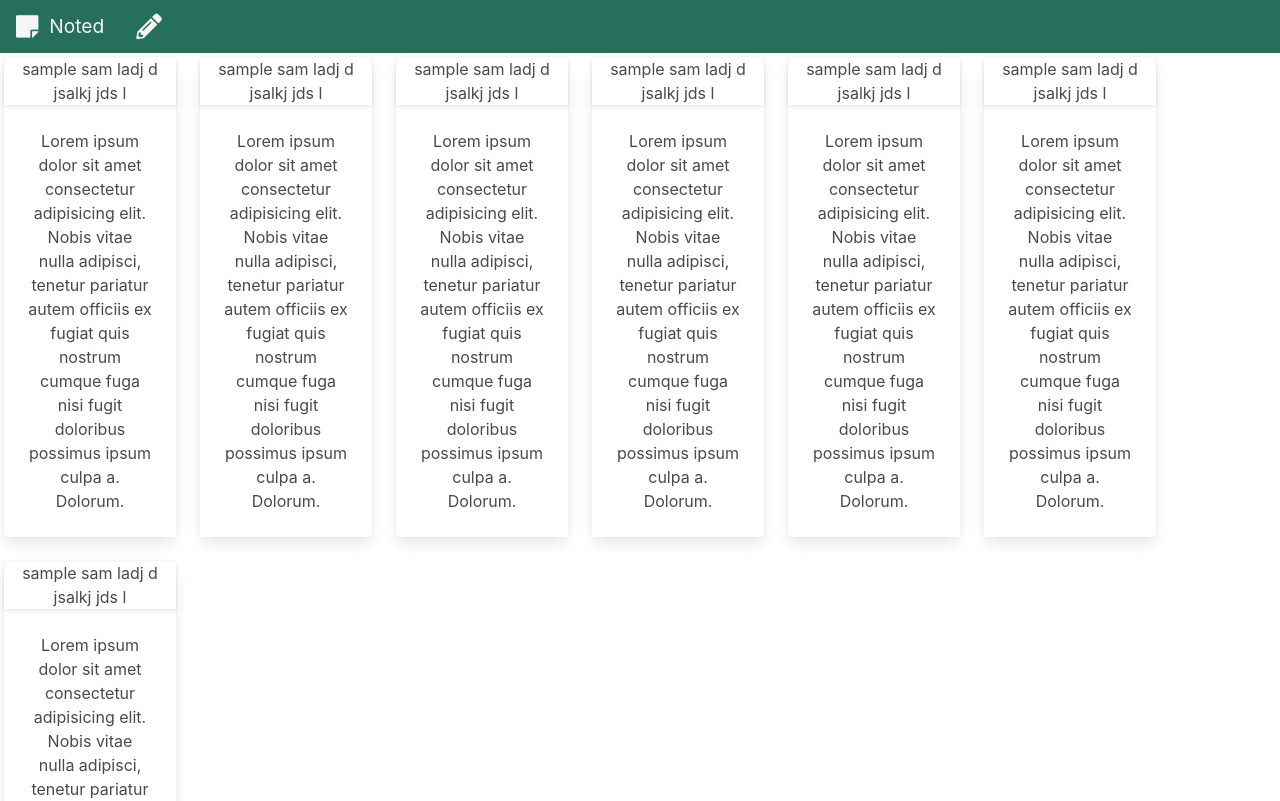
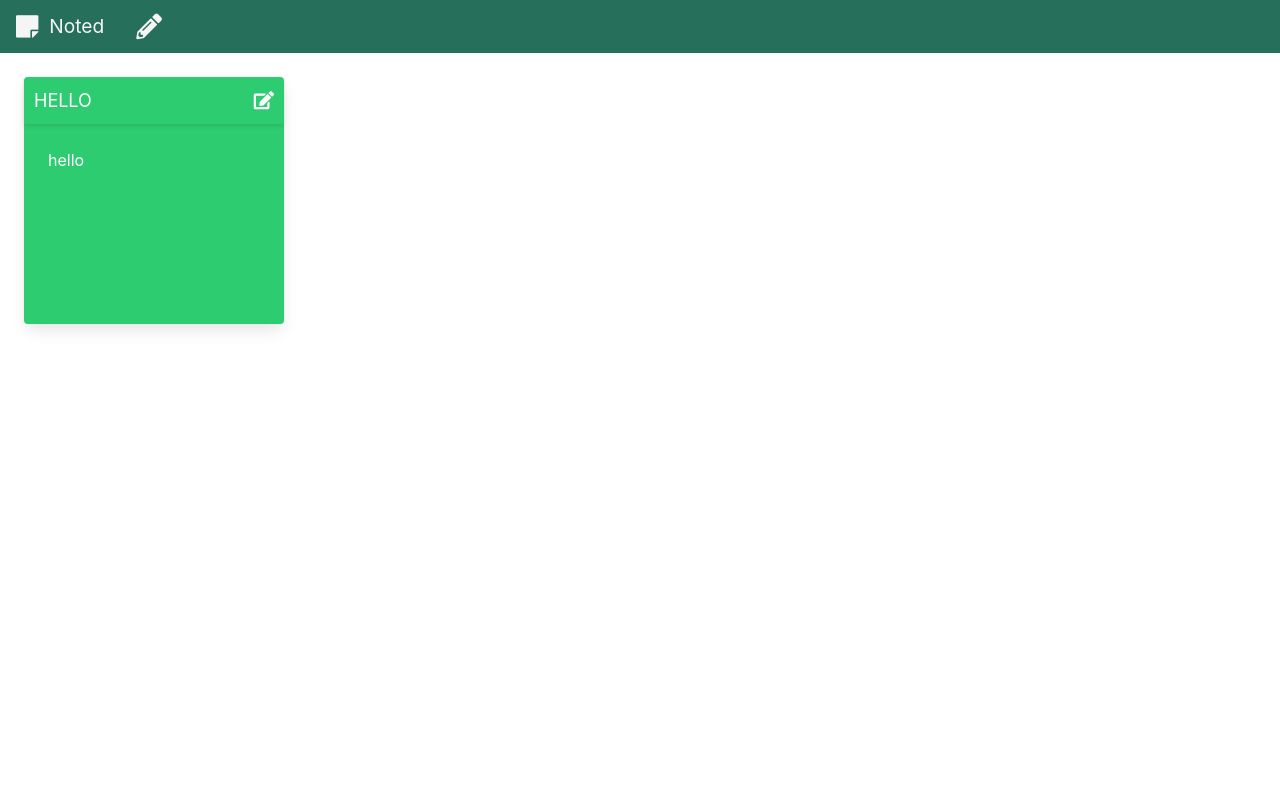
Before and after one commit to ambat25/noted, a React (Create React App) app: page / in a window 1280 px wide. Shown: the top 801 px of the page. Built offline with nearby package versions, Linux system fonts and the light colour scheme.

Commit message:
added add/edit note view

```diff
--- a/package.json
+++ b/package.json
@@ -10,6 +10,7 @@
     "react-redux": "^5.0.7",
     "react-scripts": "2.0.5",
     "redux": "^4.0.1",
+    "redux-devtools-extension": "^2.13.5",
     "redux-thunk": "^2.3.0"
   },
   "scripts": {
--- a/src/App.css
+++ b/src/App.css
@@ -87,38 +87,86 @@
 .custom-radios input[type="radio"]#color-1 + label span {
   background-color: #2ecc71;
 }
+.single-note-color-1{
+  background-color: #2ecc71 !important;
+  color: #fff !important;
+}
 .custom-radios input[type="radio"]#color-2 + label span {
   background-color: #3498db;
+}
+.single-note-color-2{
+  background-color: #3498db !important;
+  color: #fff !important;
 }
 .custom-radios input[type="radio"]#color-3 + label span {
   background-color: #f1c40f;
 }
+.single-note-color-3{
+  background-color: #f1c40f !important;
+  color: #fff !important;
+}
 .custom-radios input[type="radio"]#color-4 + label span {
   background-color: #e74c3c;
+}
+.single-note-color-4{
+  background-color: #e74c3c !important;
+  color: #fff !important;
 }
 .custom-radios input[type="radio"]#color-5 + label span {
   background-color: #3ce7d0;
 }
+.single-note-color-5{
+  background-color: #3ce7d0 !important;
+  color: #fff !important;
+}
 .custom-radios input[type="radio"]#color-6 + label span {
   background-color: #e13ce7;
+}
+.single-note-color-6{
+  background-color: #e13ce7 !important;
+  color: #fff !important;
 }
 .custom-radios input[type="radio"]#color-7 + label span {
   background-color: #e73c75;
 }
+.single-note-color-7{
+  background-color: #e73c75 !important;
+  color: #fff !important;
+}
 .custom-radios input[type="radio"]#color-8 + label span {
   background-color: #d6e73c;
+}
+.single-note-color-8{
+  background-color: #d6e73c !important;
+  color: #fff !important;
 }
 .custom-radios input[type="radio"]#color-9 + label span {
   background-color: #6b750f;
 }
+.single-note-color-9{
+  background-color: #6b750f !important;
+  color: #fff !important;
+}
 .custom-radios input[type="radio"]#color-10 + label span {
   background-color: #0a7040;
+}
+.single-note-color-10{
+  background-color: #0a7040 !important;
+  color: #fff !important;
 }
 .custom-radios input[type="radio"]#color-11 + label span {
   background-color: #3a0863;
 }
+.single-note-color-11{
+  background-color: #3a0863 !important;
+  color: #fff !important;
+}
 .custom-radios input[type="radio"]#color-12 + label span {
   background-color: #4b0842;
+}
+.single-note-color-12{
+  background-color: #4b0842 !important;
+  color: #fff !important;
 }
 .custom-radios input[type="radio"]:checked + label span img {
   opacity: 1;
@@ -126,4 +174,50 @@
 
 #notes{
   margin-top: 20px;
+  padding: 20px;
 }
+.single-note-header{
+  padding:10px;
+  width: 100%;
+  white-space: nowrap;
+  text-overflow: ellipsis;
+  overflow : hidden;
+  text-align: left;
+  font-size: large;
+  text-transform: uppercase;
+  display: block !important;
+}
+.single-note-content{
+  width: 100%;
+  height: 200px;
+
+}
+.module {
+  width: 100%;
+  height: 100%;
+  margin: 0 0 1em 0;
+  overflow: hidden;
+}
+.module p {
+  margin: 0;
+}
+
+.line-clamp {
+  display: -webkit-box;
+  -webkit-line-clamp: 3;
+  -webkit-box-orient: vertical;
+}
+.last-line {
+  padding: 0px;
+  height: 9em;
+  text-align: justify; /* exactly three lines */
+  text-overflow: -o-ellipsis-lastline;
+}
+.text-justify{
+  text-align: justify
+}
+
+.edit-note{
+  float: right;
+  cursor: pointer;
+}
--- a/src/components/Newnote.js
+++ b/src/components/Newnote.js
@@ -1,17 +1,8 @@
 import React, { Component } from 'react';
-import { closeModal } from '../reducers/note';
+import { closeModal, newNote,updateCurrent, updateNote } from '../reducers/note';
 import { connect } from 'react-redux';
 import SelectColor from './SelectColor';
 class Newnote extends Component {
-	constructor(props) {
-		super(props);
-
-		this.state = {
-			title: '',
-			note: '',
-			color: ''
-		};
-	}
 
 	closeModal = () => {
 		this.props.closeModal();
@@ -19,32 +10,36 @@ class Newnote extends Component {
 
 	addNote = (e) => {
 		e.preventDefault();
-		const note = {
-			title: this.state.title,
-			note: this.state.note,
-			color: this.state.color
-		};
+		const note = this.props.current_note;
 		if (note.title && note.note && note.color) {
-			console.log(note);
+			if(note.id){
+				this.props.updateNote(note);
+				return;
+			}
+			note.id = new Date().toISOString();
+			this.props.newNote(note);
 		}
 	};
 
 	handleTitleChange = (e) => {
-		this.setState({
-			title: e.target.value
-		});
+		this.props.updateCurrent({
+			...this.props.current_note,
+			title: e.target.value,
+		})
 	};
 
 	handleNoteChange = (e) => {
-		this.setState({
-			note: e.target.value
-		});
+		this.props.updateCurrent({
+			...this.props.current_note,
+			note: e.target.value,
+		})
 	};
 
 	handleColorChange = (val) => {
-		this.setState({
-			color: val
-		});
+		this.props.updateCurrent({
+			...this.props.current_note,
+			color:val,
+		})
 	};
 
 	render() {
@@ -65,6 +60,7 @@ class Newnote extends Component {
 									<input
 										className="input is-large is-primary"
 										onChange={this.handleTitleChange}
+										value={this.props.current_note.title || ''}
 										type="text"
 										placeholder="Title"
 									/>
@@ -79,15 +75,16 @@ class Newnote extends Component {
 									onChange={this.handleNoteChange}
 									className="textarea is-primary has-fixed-size"
 									placeholder="write your note here"
+									value={this.props.current_note.note || ''}
 									rows="10"
 								/>
 							</div>
-							<SelectColor selectedColor={this.state.color} changeColor={this.handleColorChange} />
+							<SelectColor selectedColor={this.props.current_note.color} changeColor={this.handleColorChange} />
 						</form>
 
 						<footer className="modal-card-foot">
 							<button className="button is-success" onClick={this.addNote}>
-								Add
+								{this.props.current_note.id ? 'Update' : 'Add'}
 							</button>
 
 							<button className="button" onClick={this.closeModal}>
@@ -101,4 +98,4 @@ class Newnote extends Component {
 	}
 }
 
-export default connect((state) => state, { closeModal })(Newnote);
+export default connect((state) => state, { closeModal, newNote,updateCurrent, updateNote })(Newnote);
--- a/src/components/Notes.js
+++ b/src/components/Notes.js
@@ -1,37 +1,51 @@
 import React, { Component } from 'react';
+import { connect } from 'react-redux';
+import { editNote } from '../reducers/note';
 const Note = (props) => {
+	const editNote = () => {
+		props.editNote(props.id);
+	};
 	return (
-		<div className="column is-mobile is-2">
-			<div className="card">
-                <div className="card-header">
-                    {props.title}
-                </div>
-				<div className="card-content">
-					<div className="media">
-						{props.note}
+		<div className="column is-mobile is-3">
+			<div className={`card single-note-${props.color}`}>
+				<div className="card-header single-note-header">
+					{props.title}
+					<span className="edit-note" onClick={editNote}>
+						<i className="fas fa-edit" />
+					</span>
+				</div>
+				<div className="card-content single-note-content">
+					<div className="media module last-line">
+						<p className="text-justify">{props.note}</p>
 					</div>
 				</div>
 			</div>
 		</div>
 	);
 };
-const sample_note = {
-    title:'sample sam ladj d jsalkj jds l',
-    note: "Lorem ipsum dolor sit amet consectetur adipisicing elit. Nobis vitae nulla adipisci, tenetur pariatur autem officiis ex fugiat quis nostrum cumque fuga nisi fugit doloribus possimus ipsum culpa a. Dolorum."
-}
-export default class Notes extends Component {
+
+class Notes extends Component {
+	handleEditNote = (id) => {
+		this.props.editNote(id);
+	};
 	render() {
-		return (<div className='container m-1' id='notes'>
-        <div className="columns is-multiline " >
-            <Note title ={sample_note.title} note={sample_note.note}  />
-            <Note title ={sample_note.title} note={sample_note.note}  />
-            <Note title ={sample_note.title} note={sample_note.note}  />
-            <Note title ={sample_note.title} note={sample_note.note}  />
-            <Note title ={sample_note.title} note={sample_note.note}  />
-            <Note title ={sample_note.title} note={sample_note.note}  />
-            <Note title ={sample_note.title} note={sample_note.note}  />
-        </div>
-        </div>
-        );
+		return (
+			<div className="container m-1" id="notes">
+				<div className="columns is-multiline ">
+					{this.props.notes.map((note) => (
+						<Note
+							key={note.id}
+                            editNote={this.handleEditNote}
+                            id={note.id}
+							title={note.title}
+							color={note.color}
+							note={note.note}
+						/>
+					))}
+				</div>
+			</div>
+		);
 	}
 }
+
+export default connect((state) => state, { editNote })(Notes);
```
Also changed, not shown: 1 other file (tests, documents, lock files or other folders).
